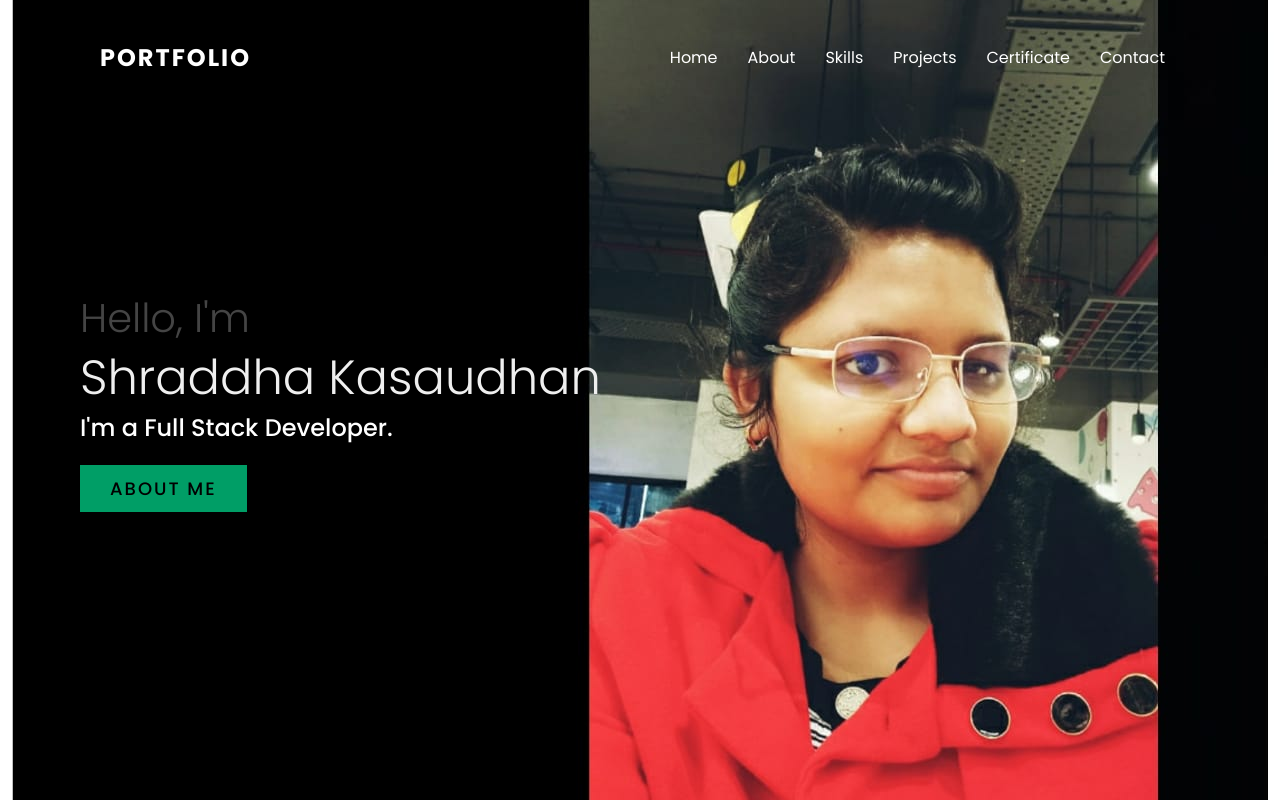
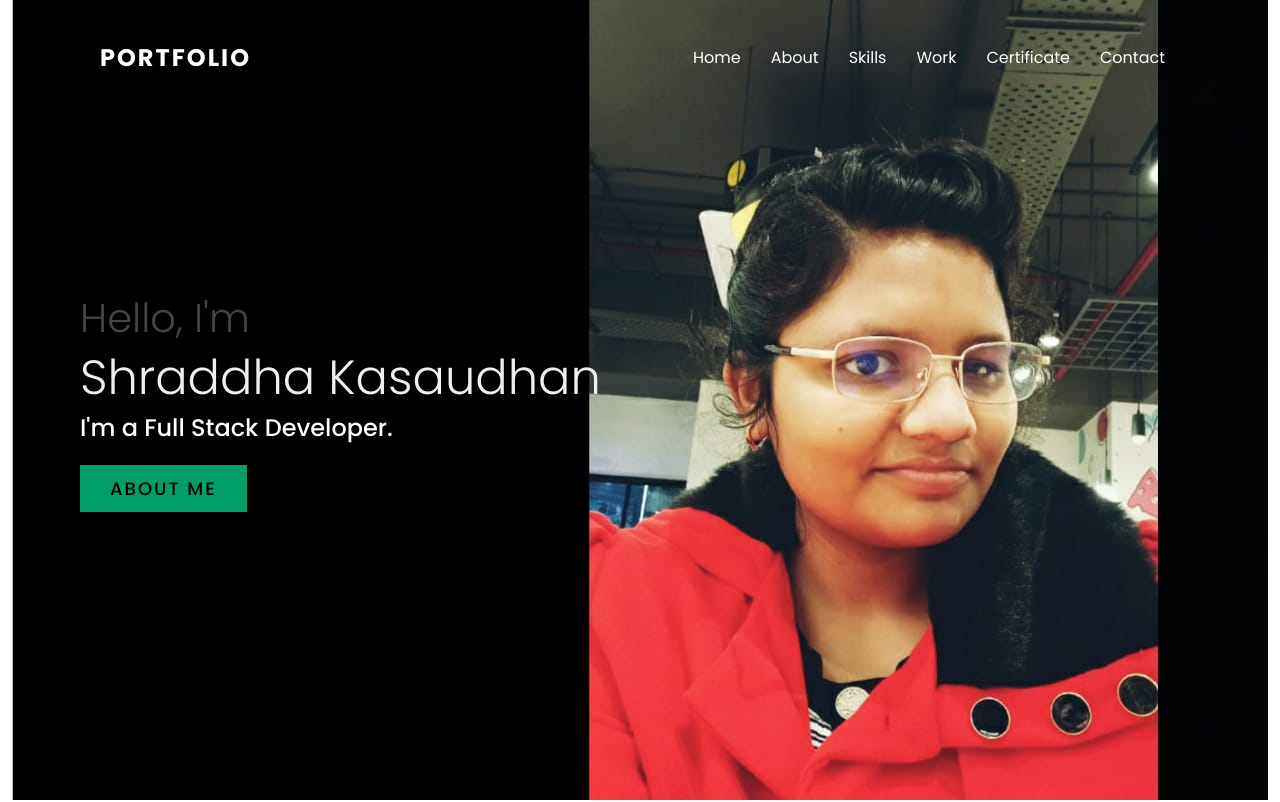
Before and after one commit to Shraddha1109/Portfolio-, a plain HTML site: page index.html in a window 1280 px wide. Shown: the top 802 px of the page. Drawn offline with Linux system fonts and the light colour scheme.

Commit message:
Update index.html

```diff
--- a/index.html
+++ b/index.html
@@ -17,7 +17,7 @@
             <li><a href="#home" onclick="toggleMenu();">Home</a></li>
             <li><a href="#about" onclick="toggleMenu();">About</a></li>
             <li><a href="#skills" onclick="toggleMenu();">Skills</a></li>
-            <li><a href="#projects" onclick="toggleMenu();">Projects</a></li>
+            <li><a href="#work" onclick="toggleMenu();">Work</a></li>
             <li><a href="#certificate" onclick="toggleMenu();">Certificate</a></li>
             <li><a href="#contact" onclick="toggleMenu();">Contact</a></li>
         </ul>
```
